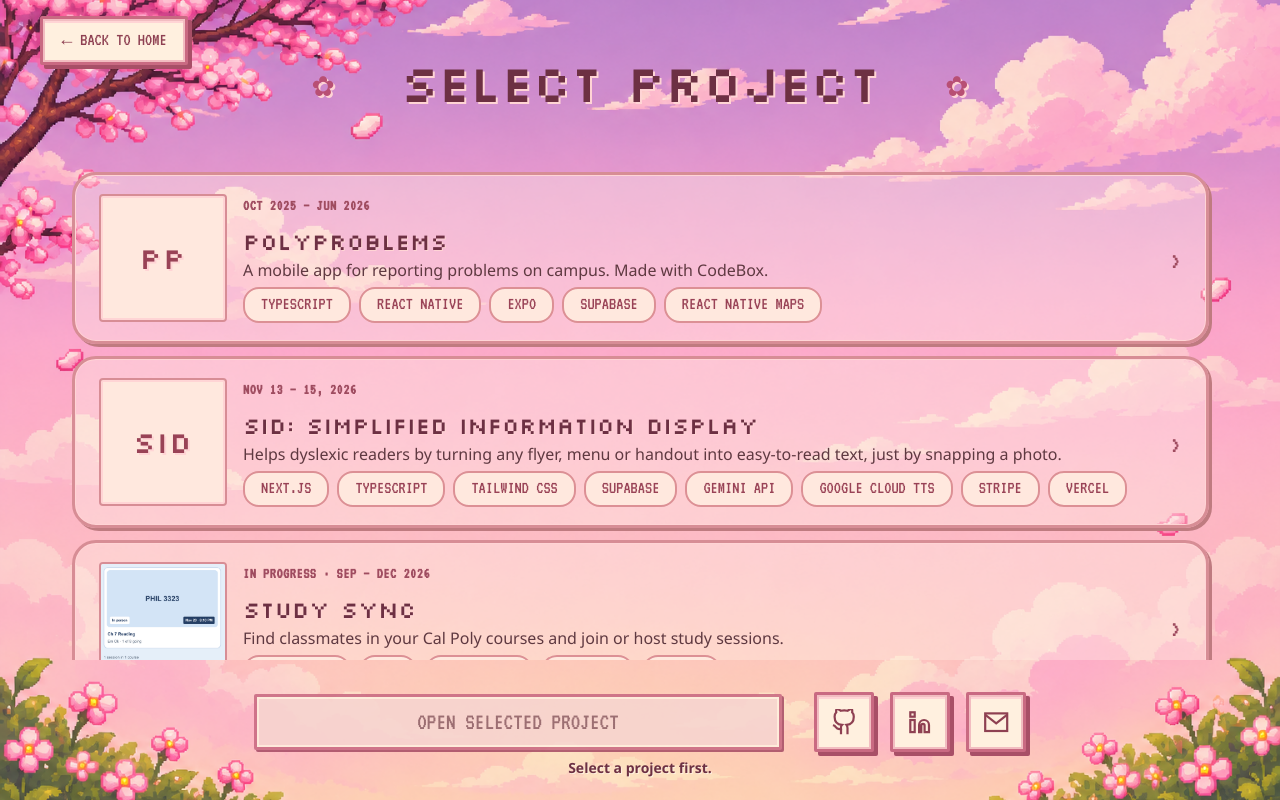
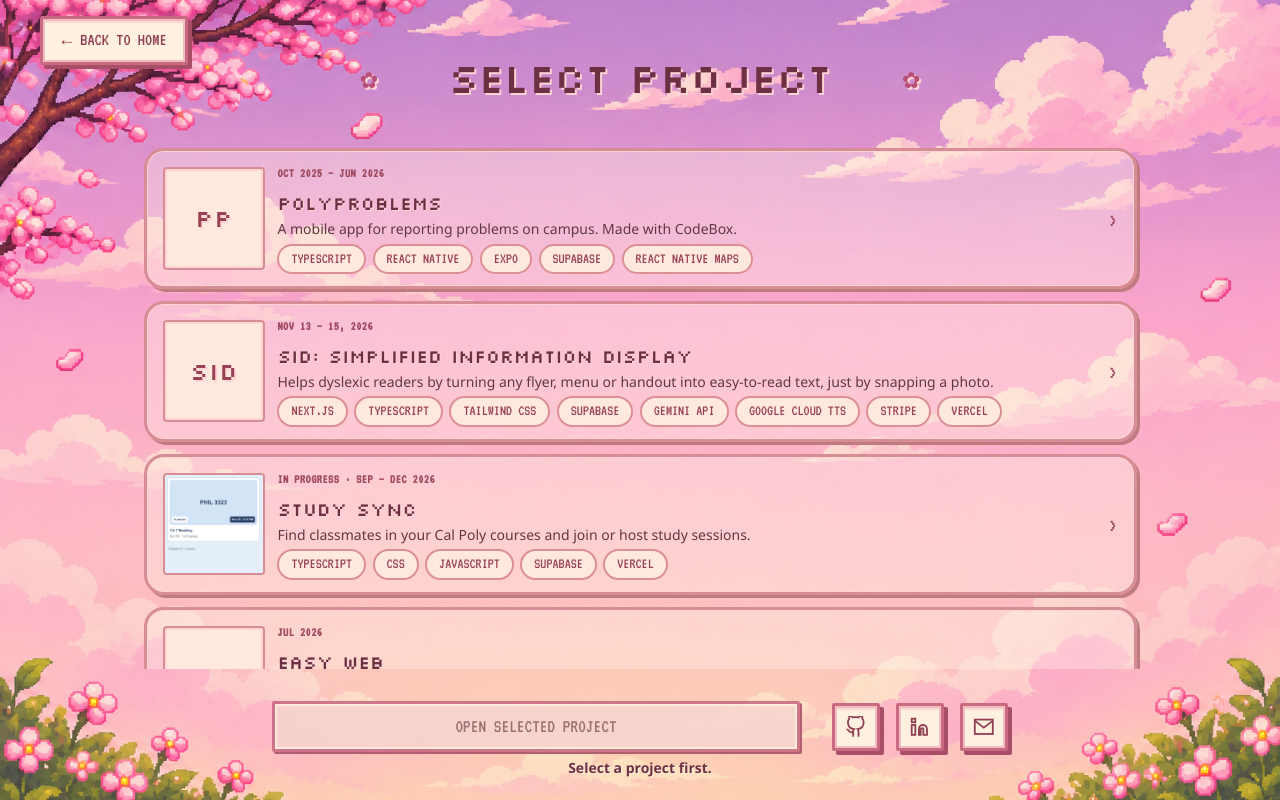
Before and after one commit to eokumoto/portfolio, a React (Vite) app: page /projects in a window 1280 px wide. Built offline with nearby package versions, Linux system fonts and the light colour scheme.

Commit message:
Make the Select Project list more compact on desktop
Co-Authored-By: Claude Opus 5.5 <noreply@anthropic.com>
Claude-Session: https://claude.ai/code/session_01S7QBKQ2A1JQf48Wt6Uoeb5

```diff
--- a/src/pages/ProjectsPage.css
+++ b/src/pages/ProjectsPage.css
@@ -631,3 +631,86 @@
     justify-self: center;
   }
 }
+
+/* Desktop: a more compact list so about two and a half projects fit on screen. */
+@media (min-width: 48rem) {
+  .projects-page .page-header {
+    min-height: clamp(7rem, 14svh, 8rem);
+  }
+
+  .projects-page .page-heading__title {
+    font-size: clamp(1.75rem, 3.4vw, 2.6rem);
+  }
+
+  .projects-page .page-heading::before,
+  .projects-page .page-heading::after {
+    font-size: clamp(1.25rem, 2.4vw, 1.8rem);
+  }
+
+  .projects-page .project-list {
+    width: min(100%, 66rem);
+  }
+
+  .projects-page .project-list-item {
+    grid-template-columns:
+      clamp(6rem, 8vw, 7.25rem)
+      minmax(0, 1fr)
+      auto;
+    min-height: 8.5rem;
+    gap: var(--space-3);
+    padding: var(--space-3) var(--space-4);
+    border-radius: 1.25rem;
+  }
+
+  .projects-page .project-list-item::after {
+    font-size: 1.6rem;
+  }
+
+  .projects-page .project-list-item[aria-selected='true']::before,
+  .projects-page .project-list-item.is-selected::before {
+    font-size: clamp(1.5rem, 2.4vw, 1.9rem);
+  }
+
+  .projects-page .project-list-item__initials {
+    font-size: clamp(1rem, 0.7rem + 1vw, 1.6rem);
+  }
+
+  .projects-page .project-list-item__status {
+    font-size: 0.8rem;
+  }
+
+  .projects-page .project-list-item__title {
+    font-size: clamp(1rem, 1.45vw, 1.2rem);
+  }
+
+  .projects-page .project-list-item__description {
+    font-size: clamp(0.875rem, 1vw, 0.9375rem);
+  }
+
+  .projects-page .technology-list {
+    gap: 0.4rem;
+  }
+
+  .projects-page .technology-tag {
+    min-height: 1.8rem;
+    padding-inline: var(--space-3);
+    font-size: 0.95rem;
+  }
+
+  .projects-page .projects-page__open-button {
+    width: min(100%, 27rem);
+    font-size: clamp(1rem, 1.7vw, 1.2rem);
+  }
+
+  .projects-page__actions .social-links--compact .pixel-button {
+    width: 3rem;
+    min-width: 3rem;
+    height: 3rem;
+    min-height: 3rem;
+  }
+
+  .projects-page__actions .social-links__icon {
+    width: 1.35rem;
+    height: 1.35rem;
+  }
+}
```
